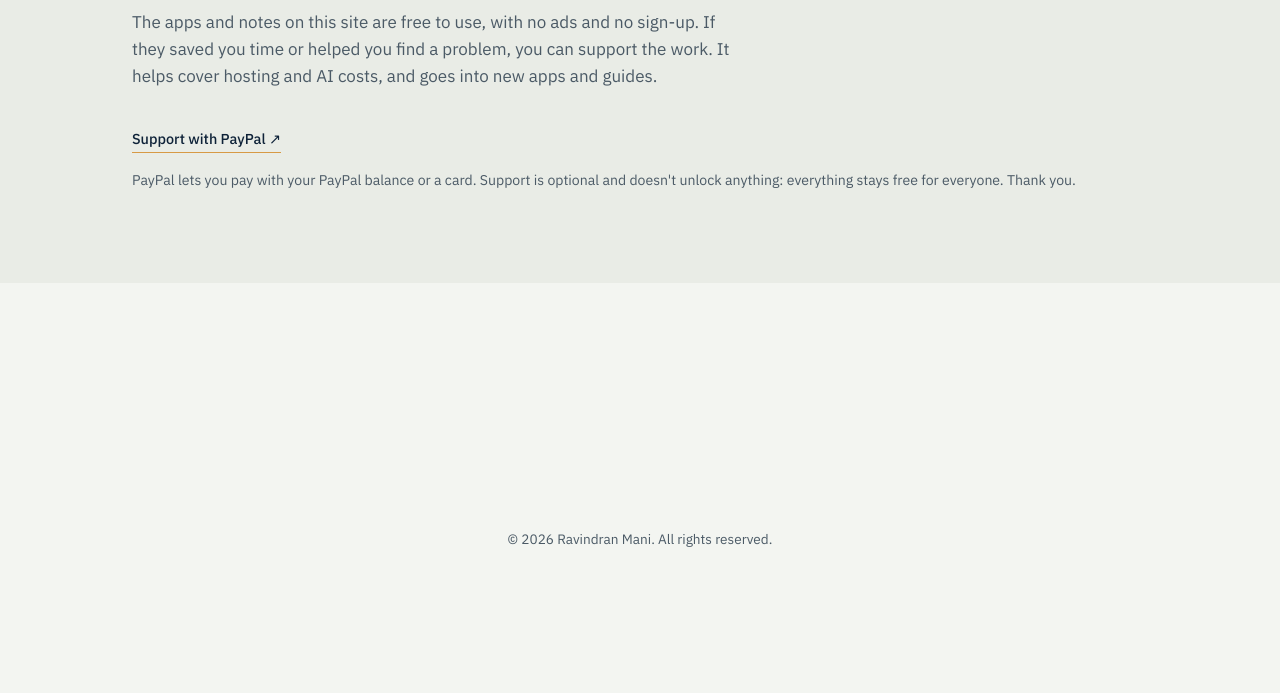
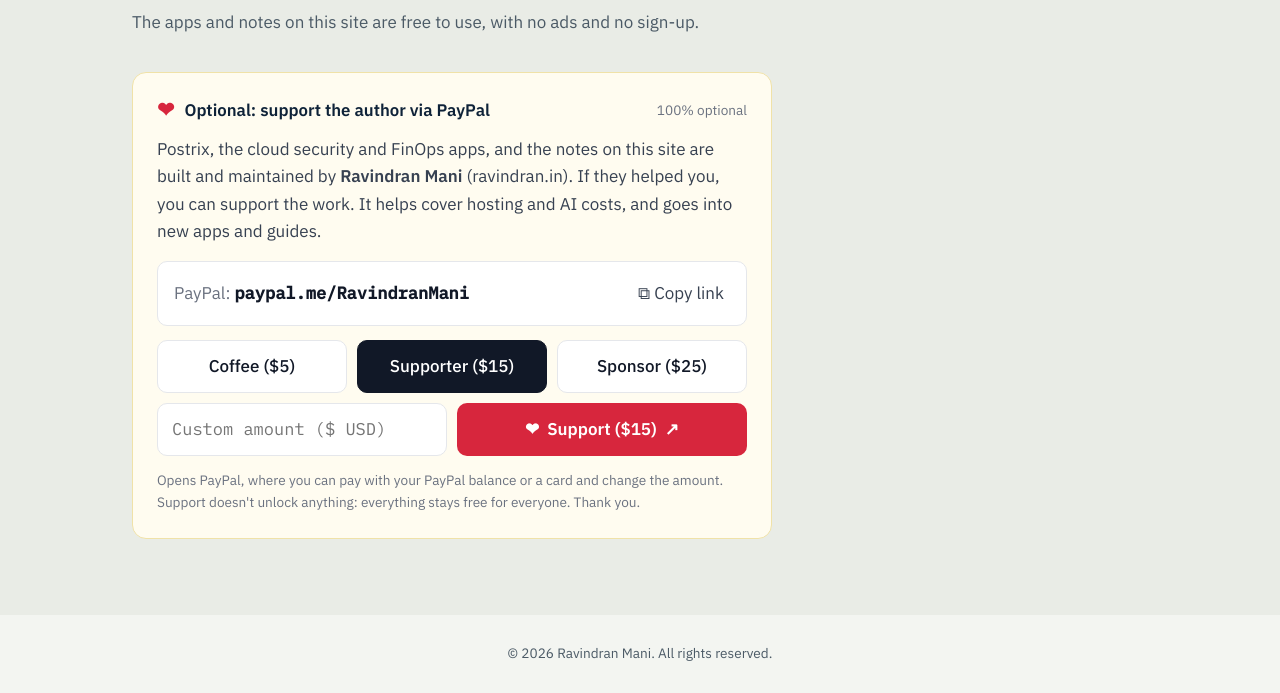
Before and after one commit to ravindranmani1980/ravindran.in, a website: page support.html in a window 1280 px wide. Shown: the part 221-914 px from the top of the page. Before the commit the page ends 800 px from the top, so only its background shows below. Drawn offline with Linux system fonts and the light colour scheme.

Commit message:
Site update 2026-10-27 13:38

```diff
--- a/support.html
+++ b/support.html
@@ -17,6 +17,26 @@
 <link rel="stylesheet" href="css/style.css?v=20261024">
 
 <noscript><style>@media(max-width:760px){nav.wrap{height:auto;padding-top:12px;padding-bottom:12px}.navtoggle{display:none}.navlinks{position:static;max-height:none;visibility:visible;width:100%}}</style></noscript>
+<style>
+.sp-card{max-width:640px;margin-top:8px;background:#FFFCF0;border:1px solid #F0E2A8;border-radius:14px;padding:24px}
+.sp-top{display:flex;justify-content:space-between;align-items:center;gap:12px;flex-wrap:wrap;margin-bottom:12px}
+.sp-title{display:flex;align-items:center;gap:10px;font-weight:600;font-size:1.05rem;color:var(--navy,#14213D)}
+.sp-heart{color:#D7263D;font-size:1.3rem;line-height:1}
+.sp-opt{font-size:.85rem;color:#6B7280}
+.sp-text{color:#374151;margin:0 0 16px}
+.sp-link{display:flex;justify-content:space-between;align-items:center;gap:12px;flex-wrap:wrap;background:#fff;border:1px solid #E5E7EB;border-radius:10px;padding:14px 16px;margin-bottom:14px}
+.sp-link span{color:#6B7280}.sp-link b{font-family:'IBM Plex Mono',monospace;font-weight:600;color:#111827}
+.sp-copy{background:none;border:0;color:#374151;cursor:pointer;font:inherit;padding:4px 6px}
+.sp-amounts{display:grid;grid-template-columns:repeat(3,1fr);gap:10px;margin-bottom:10px}
+.sp-amt{background:#fff;border:1px solid #E5E7EB;border-radius:10px;padding:12px 8px;font:inherit;font-weight:500;cursor:pointer;color:#111827}
+.sp-amt[aria-pressed="true"]{background:#111827;border-color:#111827;color:#fff}
+.sp-row{display:grid;grid-template-columns:1fr 1fr;gap:10px}
+.sp-custom{border:1px solid #E5E7EB;border-radius:10px;padding:12px 14px;font:inherit;font-family:'IBM Plex Mono',monospace;min-width:0}
+.sp-go{display:flex;align-items:center;justify-content:center;gap:8px;background:#D7263D;color:#fff;border-radius:10px;padding:12px 10px;text-decoration:none;font-weight:600}
+.sp-go:hover{background:#B91C32}
+.sp-note{font-size:.85rem;color:#6B7280;margin:14px 0 0}
+@media(max-width:520px){.sp-amounts{grid-template-columns:1fr}.sp-row{grid-template-columns:1fr}}
+</style>
 </head><body><a class="skip-link" href="#main">Skip to content</a>
 <header class="site"><nav class="wrap" aria-label="Main navigation"><a class="brand" href="index.html">Ravindran <span>Mani</span></a><button type="button" class="navtoggle" aria-expanded="false" aria-controls="navlinks" id="navBtn">Menu</button><ul class="navlinks" id="navlinks"><li><a href="index.html">Home</a></li><li><a href="about.html">About</a></li><li><a href="expertise.html">Expertise</a></li><li><a href="technology.html">Technology</a></li><li><a href="ai-automation.html">AI &amp; Projects</a></li><li><a href="experience.html">Experience</a></li><li><a href="education.html">Education</a></li><li><a href="https://notes.ravindran.in/" target="_blank" rel="noopener">Notes</a></li><li><a href="contact.html">Contact</a></li></ul></nav></header>
 <main id="main">
@@ -25,10 +45,26 @@
       <div class="section-head">
         <div class="kicker mono">Support</div>
         <h1>Support my work</h1>
-        <p>The apps and notes on this site are free to use, with no ads and no sign-up. If they saved you time or helped you find a problem, you can support the work. It helps cover hosting and AI costs, and goes into new apps and guides.</p>
+        <p>The apps and notes on this site are free to use, with no ads and no sign-up.</p>
       </div>
-      <div class="card-links"><a class="card-link" href="https://paypal.me/RavindranMani" target="_blank" rel="noopener">Support with PayPal <span aria-hidden="true">&#8599;</span></a></div>
-      <p class="proj-note" style="margin-top:16px">PayPal lets you pay with your PayPal balance or a card. Support is optional and doesn't unlock anything: everything stays free for everyone. Thank you.</p>
+      <div class="sp-card">
+        <div class="sp-top">
+          <div class="sp-title"><span class="sp-heart" aria-hidden="true">&#10084;</span> Optional: support the author via PayPal</div>
+          <div class="sp-opt">100% optional</div>
+        </div>
+        <p class="sp-text">Postrix, the cloud security and FinOps apps, and the notes on this site are built and maintained by <strong>Ravindran Mani</strong> (ravindran.in). If they helped you, you can support the work. It helps cover hosting and AI costs, and goes into new apps and guides.</p>
+        <div class="sp-link"><span>PayPal: <b>paypal.me/RavindranMani</b></span><button type="button" class="sp-copy" id="spCopy">&#10697; Copy link</button></div>
+        <div class="sp-amounts" role="group" aria-label="Amount">
+          <button type="button" class="sp-amt" data-amt="5" aria-pressed="false">Coffee ($5)</button>
+          <button type="button" class="sp-amt" data-amt="15" aria-pressed="true">Supporter ($15)</button>
+          <button type="button" class="sp-amt" data-amt="25" aria-pressed="false">Sponsor ($25)</button>
+        </div>
+        <div class="sp-row">
+          <input class="sp-custom" id="spCustom" type="number" inputmode="decimal" min="1" max="10000" step="1" placeholder="Custom amount ($ USD)" aria-label="Custom amount in US dollars">
+          <a class="sp-go" id="spGo" href="https://paypal.me/RavindranMani/15USD" target="_blank" rel="noopener"><span aria-hidden="true">&#10084;</span> <span id="spLabel">Support ($15)</span> <span aria-hidden="true">&#8599;</span></a>
+        </div>
+        <p class="sp-note">Opens PayPal, where you can pay with your PayPal balance or a card and change the amount. Support doesn't unlock anything: everything stays free for everyone. Thank you.</p>
+      </div>
     </div>
   </section>
 </main>
@@ -41,4 +77,15 @@ const btn=document.getElementById('navBtn'),links=document.getElementById('navli
 btn.addEventListener('click',()=>{const open=links.classList.toggle('open');btn.setAttribute('aria-expanded',String(open))});
 document.addEventListener('keydown',e=>{if(e.key==='Escape'&&links.classList.contains('open')){links.classList.remove('open');btn.setAttribute('aria-expanded','false');btn.focus()}});
 </script>
+<script>
+(function(){
+  var base='https://paypal.me/RavindranMani', amt=15;
+  var go=document.getElementById('spGo'), label=document.getElementById('spLabel'), custom=document.getElementById('spCustom');
+  var btns=document.querySelectorAll('.sp-amt');
+  function set(a){amt=a;go.href=a?base+'/'+a+'USD':base;label.textContent=a?'Support ($'+a+')':'Support';}
+  btns.forEach(function(b){b.addEventListener('click',function(){btns.forEach(function(x){x.setAttribute('aria-pressed','false')});b.setAttribute('aria-pressed','true');custom.value='';set(Number(b.dataset.amt));});});
+  custom.addEventListener('input',function(){var v=Math.round(Number(custom.value));btns.forEach(function(x){x.setAttribute('aria-pressed','false')});set(v>=1&&v<=10000?v:0);});
+  document.getElementById('spCopy').addEventListener('click',function(){var t=this;try{navigator.clipboard.writeText(base).then(function(){t.textContent='Copied';setTimeout(function(){t.innerHTML='&#10697; Copy link'},1500)})}catch(e){}});
+})();
+</script>
 </body></html>
```
